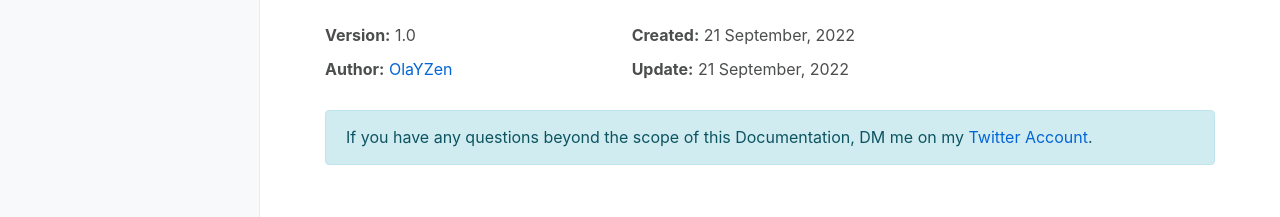
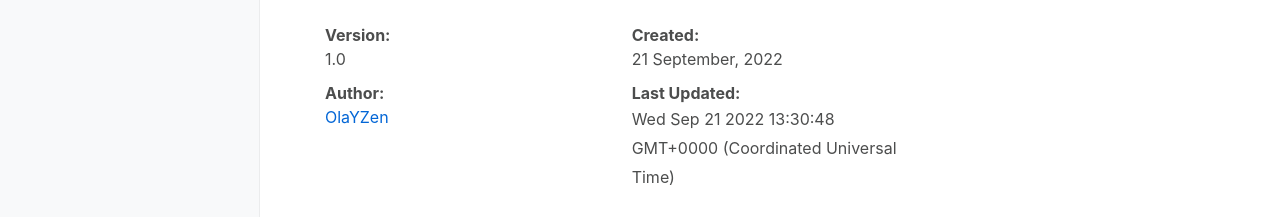
Before and after one commit to OlaYZen/docs, a plain HTML site: page index.html in a window 1280 px wide. Shown: the part 219-436 px from the top of the page. Drawn offline with Linux system fonts and the light colour scheme.

Commit message:
fixed timer

```diff
--- a/index.html
+++ b/index.html
@@ -125,14 +125,14 @@
 		<div class="row">
 			<div class="col-sm-6 col-lg-4">
 				<ul class="list-unstyled">
-					<li><strong>Version:</strong> 1.0</li>
-					<li><strong>Author:</strong> <a href="http://www.OlaYZen.lol" target="_blank">OlaYZen</a></li>
+					<li><strong>Version:</strong><br> 1.0</li>
+					<li><strong>Author:</strong> <a href="http://www.OlaYZen.lol" target="_blank"><br>OlaYZen</a></li>
 				</ul>
 			</div>
 			<div class="col-sm-6 col-lg-4">
 				<ul class="list-unstyled">
-					<li><strong class="font-weight-700">Created:</strong> 21 September, 2022</li>
-					<li><strong>Update:</strong> 21 September, 2022</li>
+					<li><strong class="font-weight-700">Created:</strong> <br>21 September, 2022</li>
+					<li><strong>Last Updated:</strong> <p id="demo"></p></li>
 				</ul>
 			</div>
 		</div>
@@ -236,5 +236,9 @@
 <script src="assets/vendor/magnific-popup/jquery.magnific-popup.min.js"></script>
 <!-- Custom Script -->
 <script src="assets/js/theme.js"></script>
+<script>
+  const date = new Date(document.lastModified);
+  document.getElementById("demo").innerHTML = date;
+  </script>
 </body>
 </html>
```
